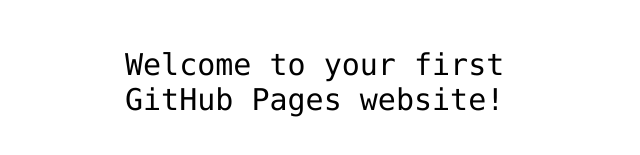
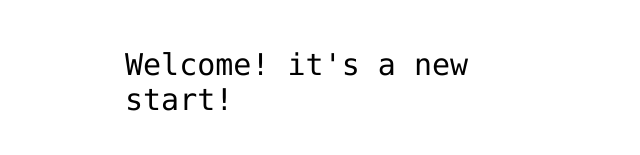
Before and after one commit to cojeanlee/cojeanlee.github.io, a plain HTML site: page index.html in a window 1280 px wide. Shown: the part 341-496 px from the top of the page, without its empty margins (315-955 px from the left). Drawn offline with Linux system fonts and the light colour scheme.

Commit message:
Update index.html

```diff
--- a/index.html
+++ b/index.html
@@ -12,7 +12,7 @@
 <img src="https://octodex.github.com/images/daftpunktocat-thomas.gif" id="octocat" alt="octocat-gif" />
 
 <!-- Change this code here by copy and pasting your template on line 15 -->
-<p>Welcome to your first GitHub Pages website!</p>
+<p>Welcome! it's a new start!</p>
 
 </body>
 </html>
```
